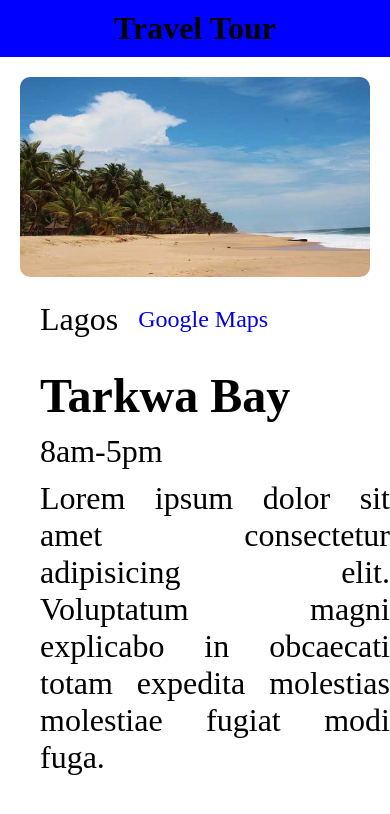
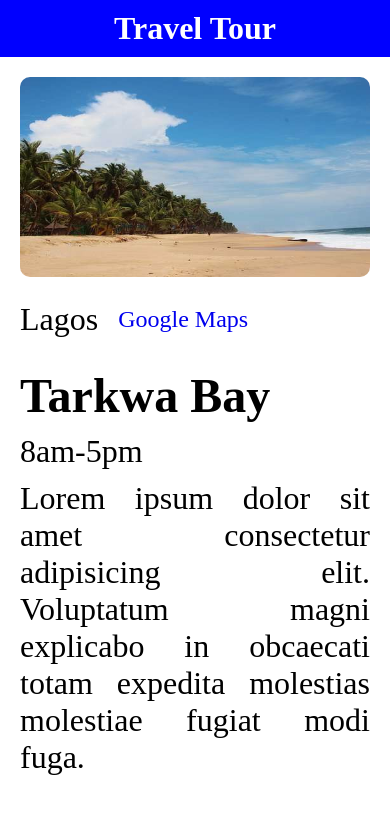
Before and after one commit to Lhorla/xplore, a React (Vite) app: page / in a window 390 px wide. Shown: the top 814 px of the page. Built offline with nearby package versions, Linux system fonts and the light colour scheme.

Commit message:
Update App.css

```diff
--- a/src/App.css
+++ b/src/App.css
@@ -4,9 +4,10 @@
   box-sizing: border-box;
 }
 
-.nav h1 {
+.nav {
   text-align: center;
   background-color: blue;
+  color: #fff;
   padding: 10px 0;
 }
 
@@ -52,8 +53,13 @@ img {
   .card-container {
     display: flex;
     flex-direction: column;
+    justify-content: center;
+    align-items: center;
   }
 
+  .nav {
+    width: 100%;
+  }
 
   img {
     border-radius: 10px;
```
